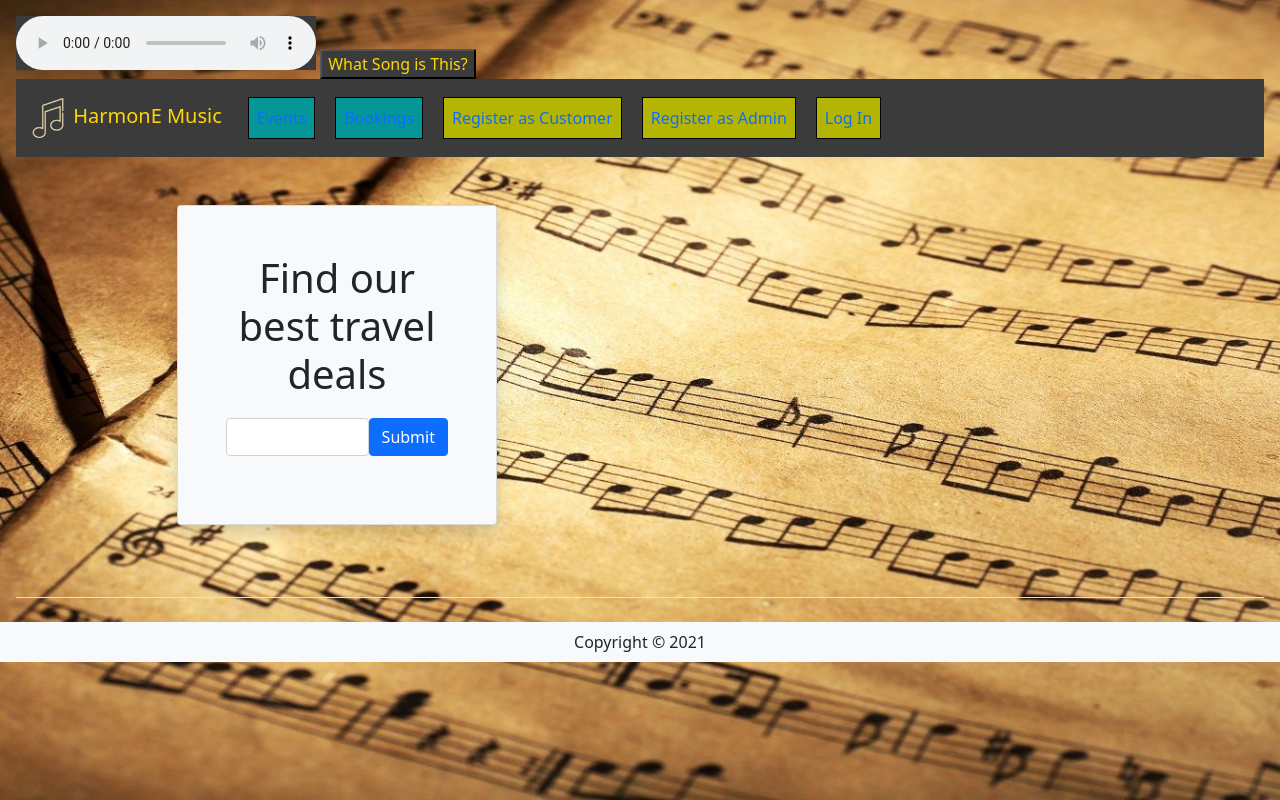
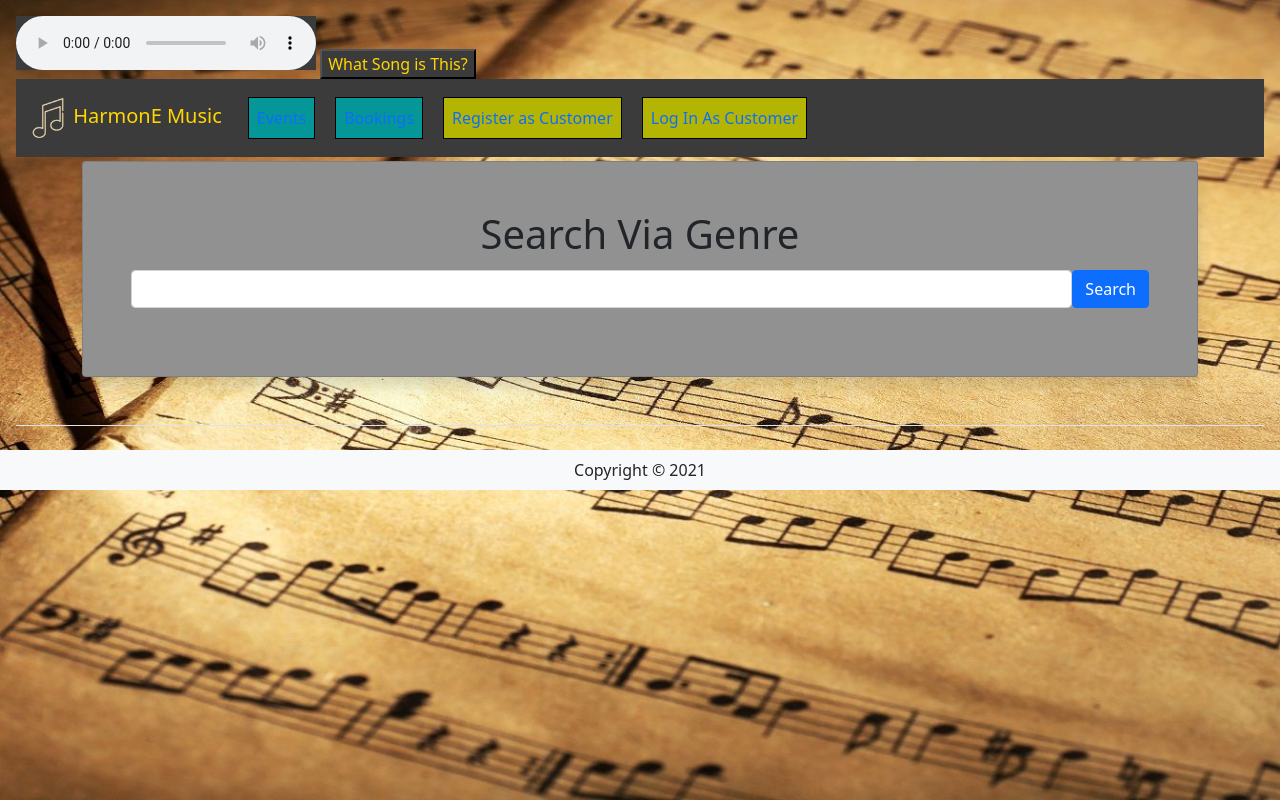
Before and after one commit to JP-QUT-IT/HarmonE-Music, a Flask app: page /events in a window 1280 px wide. Run offline with Flask 2, Linux system fonts and the light colour scheme; data that the repository does not hold is empty; some libraries are stand-ins or nearby versions.

Commit message:
Admin & Customer Changes (One Form / One Regsitration with Option at bottom)

```diff
--- a/travel/__init__.py
+++ b/travel/__init__.py
@@ -26,6 +26,7 @@ def create_app():
     def load_user(user_id):
         return User.query.get(int(user_id))
 
+
     from . import views
     app.register_blueprint(views.mainbp)
 
--- a/travel/forms.py
+++ b/travel/forms.py
@@ -50,4 +50,5 @@ class RegisterForm(FlaskForm):
     password = PasswordField('Password', validators=[InputRequired(),
         EqualTo('confirm', message="Passwords should match")])
     confirm = PasswordField("Confirm Password")
+    usertype = SelectField('Type of User', choices=[('admin', 'ADMIN'), ('customer', 'CUSTOMER')])
     submit = SubmitField('Register As Customer')
--- /dev/null
+++ b/travel/templates/Forbidden.html
@@ -0,0 +1,3 @@
+{% extends 'base.html' %}
+
+<h1> Forbidden Web page</h1>
--- a/travel/templates/base.html
+++ b/travel/templates/base.html
@@ -14,7 +14,7 @@
     <div class="p-3 mb-2">
         <!-- Header -->
         <header class="border-bottom">
-            <audio id="audioplayer" controls style="background-color:rgb(59, 59, 59);"> <!-- Remove the "Controls" Attribute if you don't want the visual controls -->
+            <audio  controls style="background-color:rgb(59, 59, 59);"> <!-- Remove the "Controls" Attribute if you don't want the visual controls -->
             </audio>
             <button style= "background-color:rgb(59, 59, 59);color: gold;" onclick="SongIdentity(SelectedSongV4)">What Song is This?</button>
             <script>
@@ -128,13 +128,16 @@
                             <div class="navbar-nav ml-auto">
                                 <a class="nav-item nav-link" href="/events" style="background-color: rgb(5, 151, 151); border:1px solid black;">Events</a>
                                 <a class="nav-item nav-link" href="#" style="background-color: rgb(5, 151, 151); border:1px solid black;">Bookings</a>
-                                {% if current_user.is_authenticated %}
+                                {% if current_user.is_authenticated and current_user.role=="admin" %}
+                                <a class="nav-item nav-link disabled text-muted" href="#" style="background-color: rgb(5, 151, 151); border:1px solid black;"><span>Welcome, {{ current_user.name }}</span></a>
+                                <a class="nav-item nav-link" href="{{ url_for('auth.logout') }}" style="background-color: rgb(180, 180, 3); border:1px solid black;">Log Out</a>
+                                <a class="nav-item nav-link" href="{{ url_for('event.create') }}" style="background-color: rgb(180, 180, 3); border:1px solid black;">create</a>
+                                {% elif current_user.is_authenticated and current_user.role=="customer" %}
                                 <a class="nav-item nav-link disabled text-muted" href="#" style="background-color: rgb(5, 151, 151); border:1px solid black;"><span>Welcome, {{ current_user.name }}</span></a>
                                 <a class="nav-item nav-link" href="{{ url_for('auth.logout') }}" style="background-color: rgb(180, 180, 3); border:1px solid black;">Log Out</a>
                                 {% else %}
-                                <a class="nav-item nav-link" href="{{ url_for('auth.customerregister') }}" style="background-color: rgb(180, 180, 3); border:1px solid black;">Register as Customer</a>
-                                <a class="nav-item nav-link" href="{{ url_for('auth.adminregister') }}" style="background-color: rgb(180, 180, 3); border:1px solid black;">Register as Admin</a>
-                                <a class="nav-item nav-link" href="{{ url_for('auth.login') }}" style="background-color: rgb(180, 180, 3); border:1px solid black;">Log In</a>
+                                <a class="nav-item nav-link" href="{{ url_for('auth.register') }}" style="background-color: rgb(180, 180, 3); border:1px solid black;">Register as Customer</a>
+                                <a class="nav-item nav-link" href="{{ url_for('auth.login') }}" style="background-color: rgb(180, 180, 3); border:1px solid black;">Log In As Customer</a>
                                 {% endif %}
                             </div>
                         </div>
--- a/travel/templates/events.html
+++ b/travel/templates/events.html
@@ -2,14 +2,14 @@
 
 {% block header %}
     <!--Jumbotron-->
-      <div class="container">
-         <div class="row justify-content-center mt-5 pb-4">
-            <div class="col-md-10">
-               <div class="card shadow p-5 mb-5 bg-light">
-                  <h1 class="text-center mb-3">Find our best travel deals</h1>
-              <form class="form-inline d-flex flex-nowrap" action="{{url_for('main.search')}}" >
+      <div class="container" style="width: auto;">
+         <div class="row justify-content-center mt-1 pb-5">
+            <div class="col-md-12">
+               <div class="card shadow p-5" style="background-color:rgb(145, 145, 145);width: 100%;">
+                  <h1 class="text-center ">Search Via Genre</h1>
+              <form class="form-inline d-flex flex-nowrap" action="{{url_for('main.searchgenre')}}" >
                 <input type="text" name="search" class="form-control flex-grow-1 my-1 mr-sm-2" id="inlineFormCustomSelectPref">
-                <button type="submit" class="flex-shrink-1 btn btn-primary my-1">Submit</button>
+                <button type="submit" class="flex-shrink-1 btn btn-primary my-1">Search</button>
               </form>
 
                </div>
--- a/travel/templates/user.html
+++ b/travel/templates/user.html
@@ -31,8 +31,7 @@
     <!-- When you have login form, then do show the user a link to register -->
     {% if heading|lower =='login' %}
     <div class="col-md-4 mb-5 ml-5">
-        <p>New customer? <a href="{{ url_for('auth.customerregister') }}">Click here to register as customer</a>.</p>
-        <p>New admin? <a href="{{ url_for('auth.adminregister') }}">Click here to register as admin</a>.</p>
+        <p>New customer? <a href="{{ url_for('auth.register') }}">Click here to register as customer</a>.</p>
     </div>
     {% endif %}
 </div>
--- a/travel/views.py
+++ b/travel/views.py
@@ -1,11 +1,8 @@
 from flask import Blueprint, render_template, request, session, redirect, url_for
-from .models import MusicEvent, Role
+from .models import MusicEvent
 from . import db
 
 mainbp = Blueprint('main', __name__)
-
-admin_role = Role(name='Admin')
-customer_role = Role(name='Customer')
 
 @mainbp.route('/')
 def index():
@@ -24,14 +21,27 @@ def events():
     return render_template('events.html', events=events)
 
 # route to allow users to search
-@mainbp.route('/search')
-def search():
+@mainbp.route('/searchtitle')
+def searchtitle():
 #get the search string from request
-    if request.args['search']:
-        evnt = "%" + request.args['search'] + '%'
+    if request.args['searchtitle']:
+        evnt = "%" + request.args['searchtitle'] + '%'
 #use filter and like function to search for matching destinations
         events = MusicEvent.query.filter(MusicEvent.name.like(evnt)).all()
         #render index.html with few destinations
         return render_template('index.html', events=events)
     else:
         return redirect(url_for('main.index'))
+
+# route to allow users to search
+@mainbp.route('/searchgenre')
+def searchgenre():
+#get the search string from request
+    if request.args['searchgenre']:
+        evnt = "%" + request.args['searchgenre'] + '%'
+#use filter and like function to search for matching destinations
+        events = MusicEvent.query.filter(MusicEvent.name.like(evnt)).all()
+        #render index.html with few destinations
+        return render_template('events.html', events=events)
+    else:
+        return redirect(url_for('main.index'))
```
Also changed, not shown: travel/auth.py (+6 -34 lines), travel/events.py (+6 -5 lines), travel/models.py (+3 -11 lines), travel/templates/index.html (+6 -6 lines), travel/MusicEvent.sqlite, travel/templates/admin.html (added).
